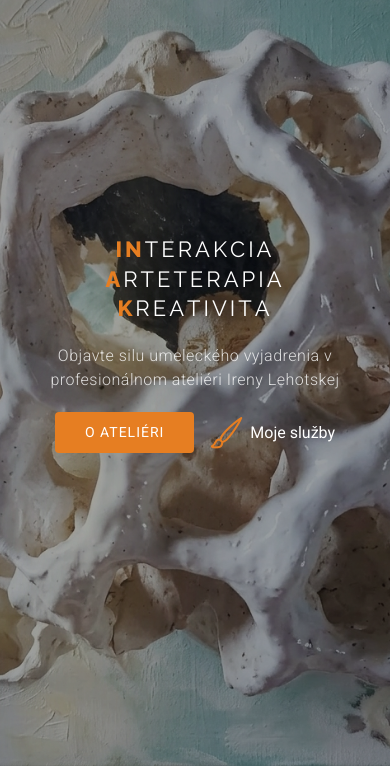
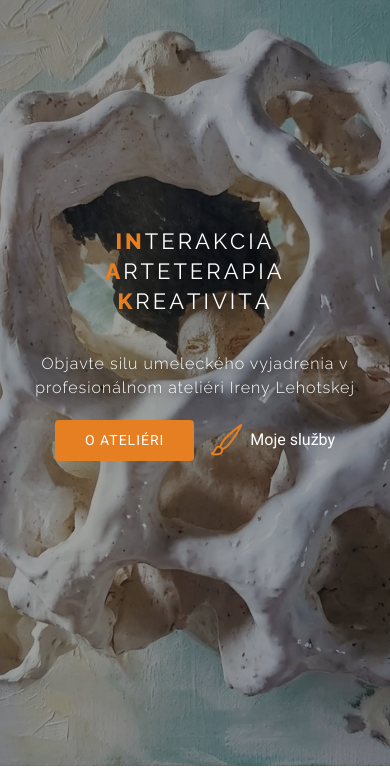
Before and after one commit to websolution4you/AtelierInak, a plain HTML site: page index.html in a window 390 px wide. Shown: the part 78-846 px from the top of the page. Drawn offline with Linux system fonts and the light colour scheme; no server answers.

Commit message:
Update hero paragraph styling: use Raleway font, white text with text shadow, and increase mobile vertical gap under headings

```diff
--- a/assets/css/main.css
+++ b/assets/css/main.css
@@ -1053,11 +1053,13 @@ section,
 }
 
 .hero p {
-  color: color-mix(in srgb, var(--default-color), transparent 20%);
+  color: #ffffff;
   margin: 15px 0 0 0;
   font-size: 20px;
   font-weight: 300;
-  letter-spacing: 0.5px;
+  font-family: "Raleway", sans-serif;
+  letter-spacing: 1px;
+  text-shadow: 0 2px 8px rgba(0, 0, 0, 0.75);
   text-align: center;
   opacity: 0;
   transform: translateY(15px);
@@ -1140,7 +1142,7 @@ section,
     line-height: 1.35;
     text-align: center;
     width: 100%;
-    margin-bottom: 25px;
+    margin-bottom: 45px; /* increased space under KREATIVITA on tablet/mobile */
   }
 
   .hero h2 .hero-word {
@@ -1173,7 +1175,7 @@ section,
 @media (max-width: 480px) {
   .hero h2 {
     font-size: 22px;
-    margin-bottom: 20px;
+    margin-bottom: 35px; /* increased space on small screens */
   }
 
   .hero p {
```
